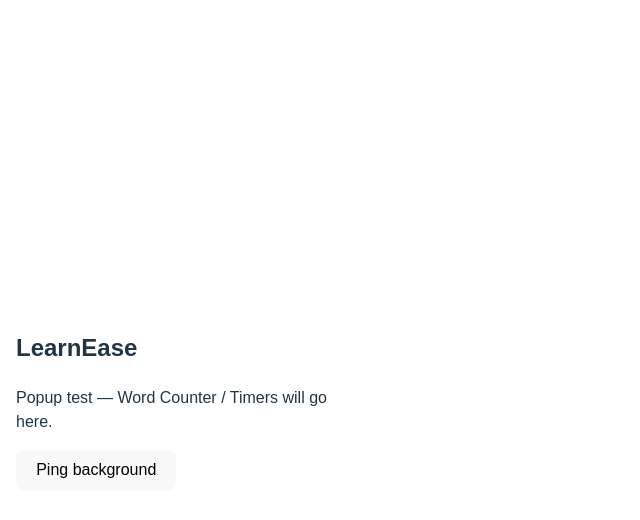
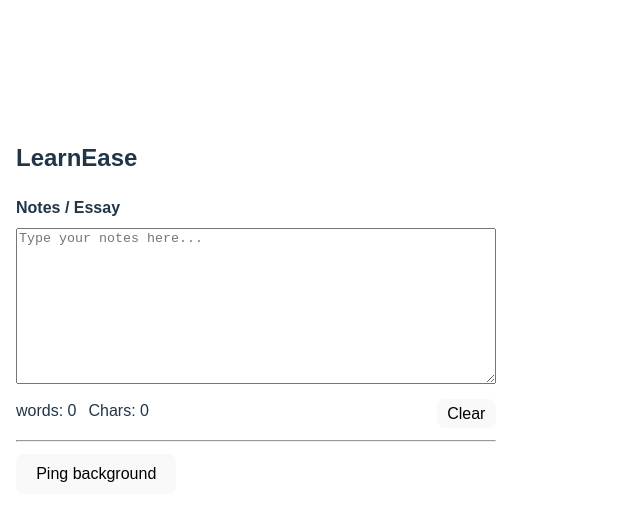
Before and after one commit to rudresh-coder/LearnEase, a React (Vite) app: page / in a window 1280 px wide. Shown: the top 520 px of the page, without its empty margins (0-640 px from the left). Built offline with nearby package versions, Linux system fonts and the light colour scheme.

Commit message:
added word counter

```diff
--- a/src/App.tsx
+++ b/src/App.tsx
@@ -1,9 +1,49 @@
+import { useEffect, useState } from "react";
+import { countWords } from "./utils/wordCounter";
 
 export default function App() {
+  const [text, setText] = useState("");
+
+  //Load saved notes
+  useEffect(() => {
+    chrome.storage.local.get(["le_notes"], (res) => {
+      if (typeof res.le_notes === "string") setText(res.le_notes);
+    });
+  }, []);
+
+  //Save notes (debounced)
+
+  useEffect(() => {
+    const t = setTimeout(() => {
+      chrome.storage.local.set({ le_notes: text });
+    }, 300);
+    return () => clearTimeout(t);
+  }, [text]);
+
+  const words = countWords(text);
+  const chars = text.length;
+
   return (
-    <div style={{ width: 320, padding: 16, fontFamily: "sans-serif" }}>
+    <div style={{ width: 480, height: 560, overflowY: "auto", padding: 16, fontFamily: "sans-serif" }}>
       <h2>LearnEase</h2>
-      <p>Popup test — Word Counter / Timers will go here.</p>
+
+      <label style={{ display: "block", fontWeight:600, marginBottom: 8 }}>
+        Notes / Essay
+      </label>
+      <textarea value={text} onChange={(e) => setText(e.target.value)} rows={10}
+      style={{ width: "100%", boxSizing: "border-box", resize: "vertical" }}
+      placeholder="Type your notes here..."/>
+
+      <div style={{ marginTop:8, display: "flex", gap: 12 }}>
+        <span>words: {words}</span>
+        <span>Chars: {chars}</span>
+        <button
+          onClick={() => setText("")}
+          style={{ marginLeft: "auto", padding: "0.3em 0.6em" }}>Clear</button>
+      </div>
+
+      <hr style={{ margin: "12px 0" }} />
+
       <button onClick={() => {
         chrome.runtime.sendMessage({ type: "PING" }, (resp) => {
           console.log("bg response:", resp);
--- /dev/null
+++ b/src/utils/wordCounter.ts
@@ -0,0 +1,4 @@
+export function countWords(text: string): number {
+    if (!text) return 0;
+    return text.trim().split(/\s+/).filter(Boolean).length;
+}
--- a/tsconfig.node.json
+++ b/tsconfig.node.json
@@ -18,7 +18,6 @@
     "strict": true,
     "noUnusedLocals": true,
     "noUnusedParameters": true,
-    "erasableSyntaxOnly": true,
     "noFallthroughCasesInSwitch": true,
     "noUncheckedSideEffectImports": true
   },
```
Also changed, not shown: public/manifest.json.
